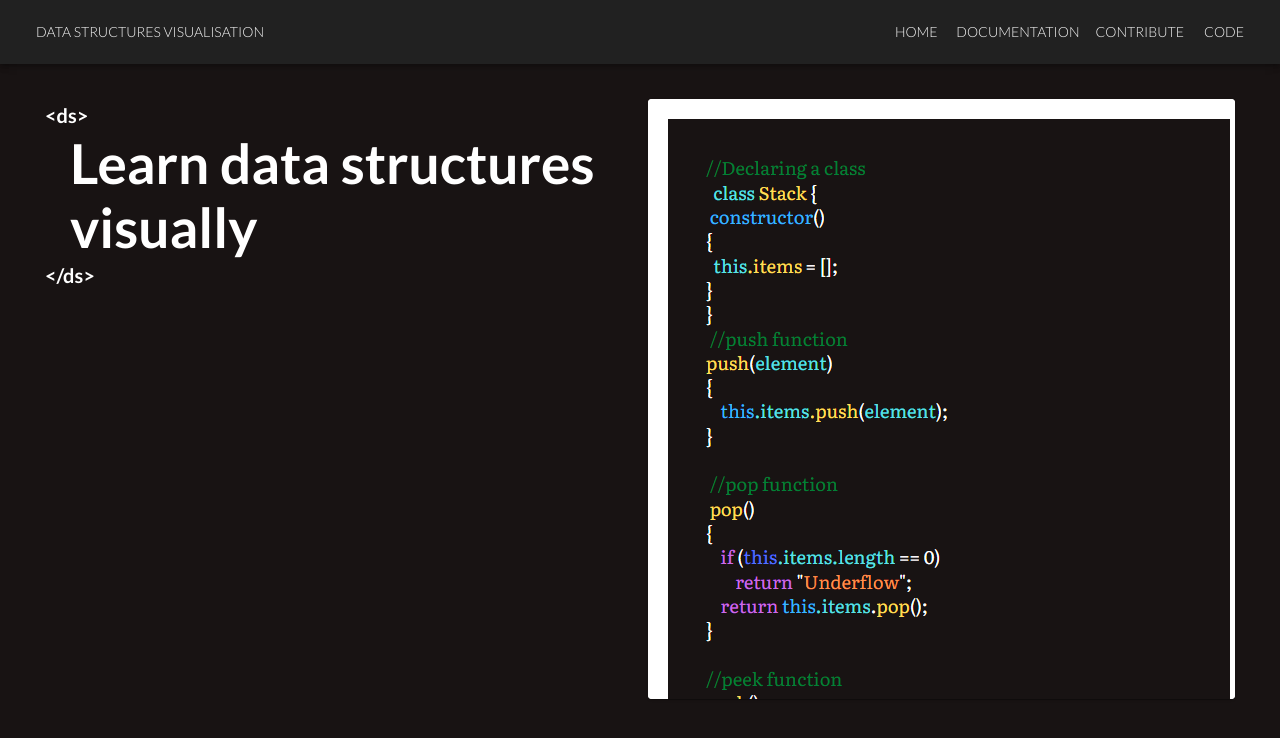
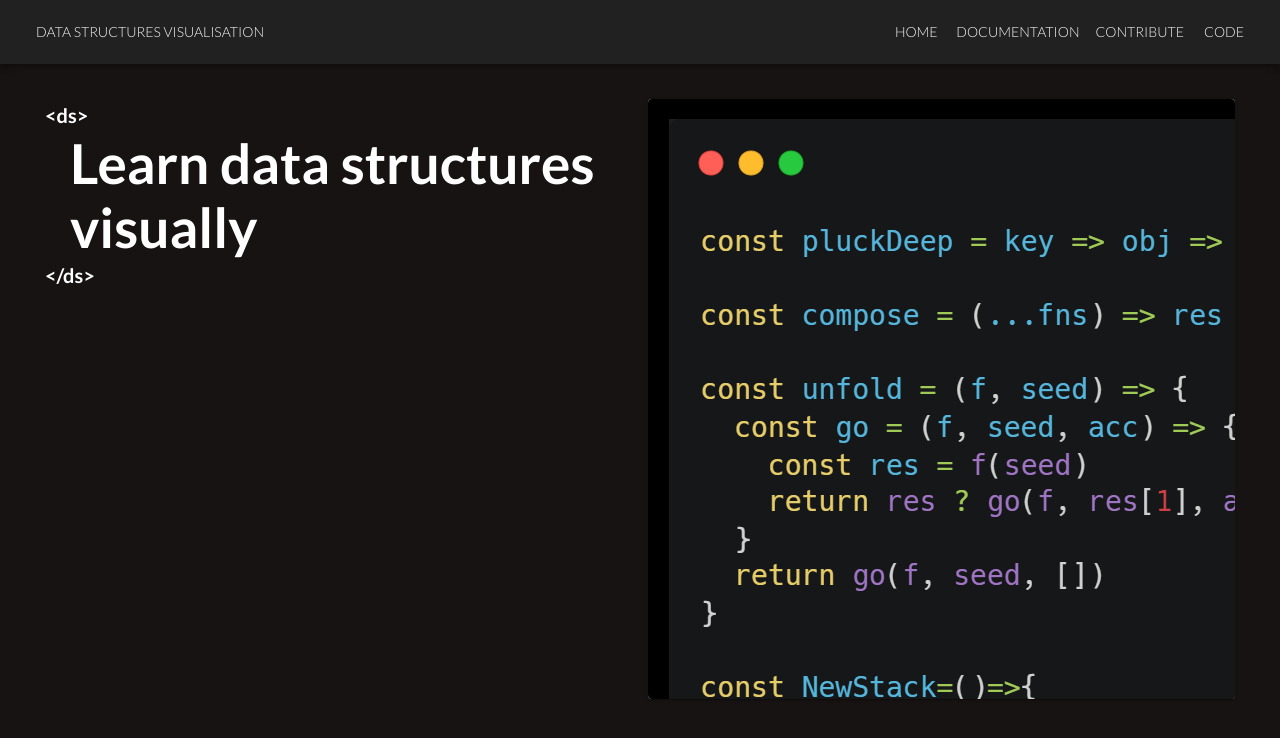
Before and after one commit to Narik118/DS-Visualisation, a React (Create React App) app in the folder dsvisual/: page / in a window 1280 px wide. Shown: the top 738 px of the page. Built offline with nearby package versions, Linux system fonts and the light colour scheme.

Commit message:
changes...

```diff
--- a/dsvisual/src/components/Home.js
+++ b/dsvisual/src/components/Home.js
@@ -2,9 +2,10 @@ import {React, useEffect, useState} from 'react'
 import '../styles.css'
 import { Button, Grid, Card, CardMedia, Typography } from '@mui/material'
 import home from '../images/Array.png'
-import Bstfun from '../images/Bstfun.png'
-import Stackfun from '../images/Stackfun.png'
-import Arrarfun from '../images/Arrarfun.png'
+// import Bstfun from '../images/Bstfun.png'
+// import Stackfun from '../images/Stackfun.png'
+// import Arrarfun from '../images/Arrarfun.png'
+import Fun from '../images/Fun.png'
 // import { makeStyles, styled } from '@mui/styles';
 // import { Button, Grid, Card, CardMedia } from '@mui/material'
 // import home from '../images/home.jpg'
@@ -49,9 +50,10 @@ const Home = () =>{
                         <div className='scroll-bg'>
                             <div className='scroll-div'>
                                 <div className='scroll-object'>
-                                <div className='img'><img src={Stackfun} alt="per1" /></div>
+                                {/* <div className='img'><img src={Stackfun} alt="per1" /></div>
                                 <div className='img'><img src={Bstfun} alt="per1" /></div>
-                                <div className='img'><img src={Arrarfun} alt="per1" /></div>
+                                <div className='img'><img src={Arrarfun} alt="per1" /></div>                                                                            */}
+                                <div className='funimg'><img src={Fun} alt="per1" /></div>
 
                                 </div>
                             </div>
--- a/dsvisual/src/styles.css
+++ b/dsvisual/src/styles.css
@@ -71,26 +71,25 @@ body{
 
 /* Home page */
 .scroll-bg{
-    background: white !important;
+    background: black !important;
     /* margin: 10% auto; */
     /* width: 600px; */
      padding: 10ps 15px;
     /* border-radius: 50px; */
+
 }
 
 .scroll-div{
     width: 700px;
     height: 600px;
     overflow: hidden;
-    overflow-y: scroll;
+    overflow-y: scroll  ;
+    overflow-x: scroll  ;
+    padding-right: 25px;
 }
-
 .scroll-object{
-    font-size: 15px;
      padding: 20px;
 }
-
-
 
 /* Material UI default */
 .css-k4qjio-MuiFormHelperText-root{
```
Also changed, not shown: dsvisual/src/images/Fun.png (added).
